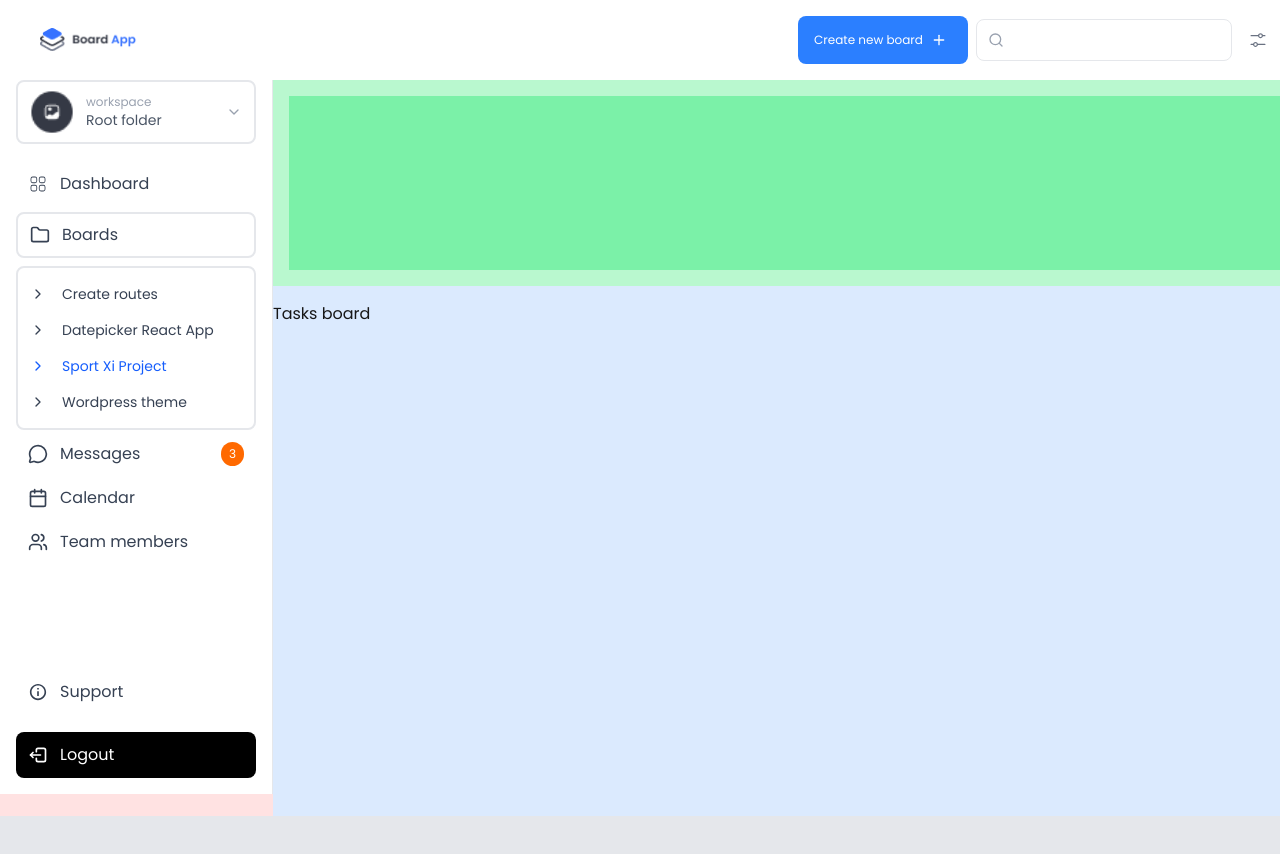
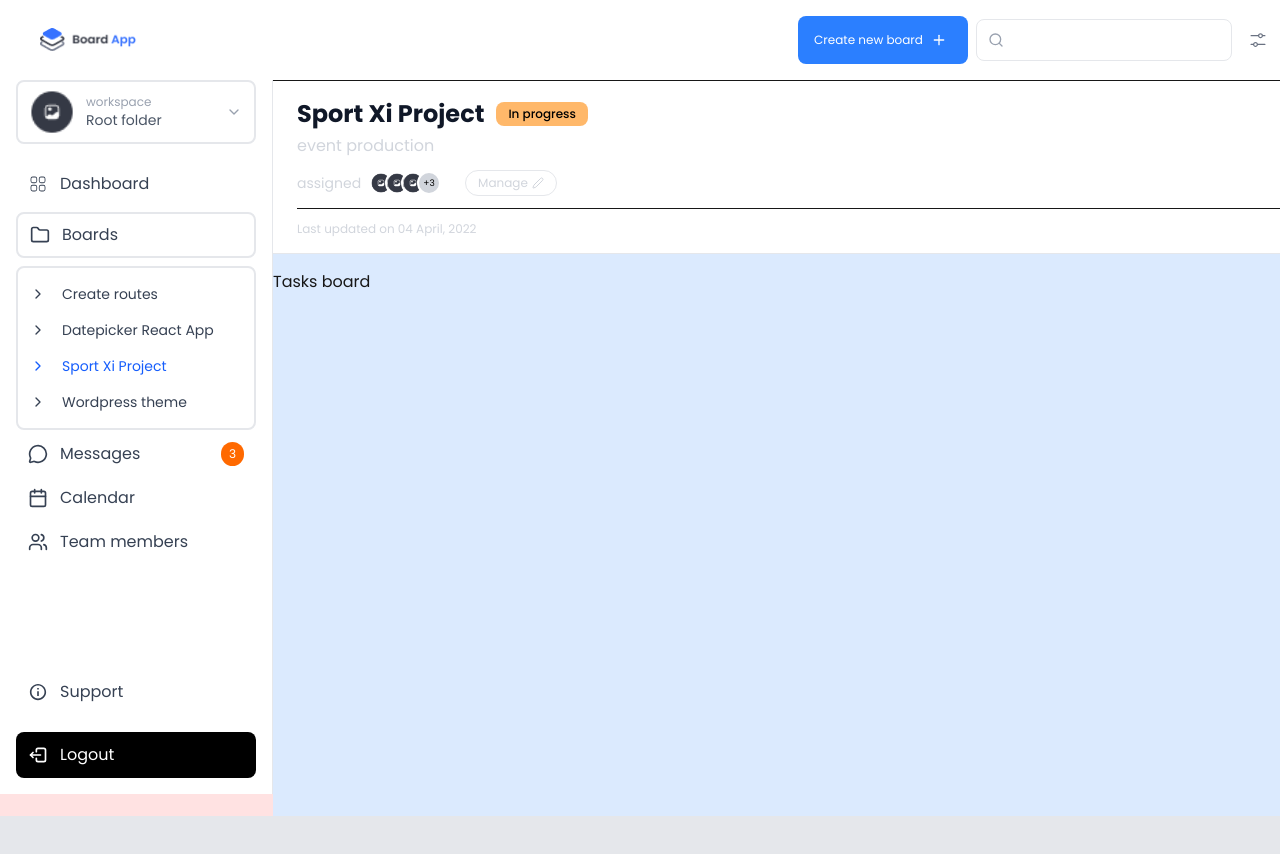
Before and after one commit to Afras-cyber/board-app, a Next.js app: page / in a window 1280 px wide. Shown: the top 854 px of the page. Built offline with nearby package versions, Linux system fonts and the light colour scheme.

Commit message:
Refactor ProjectHeader component layout and styles for improved UI consistency

```diff
--- a/src/app/page.tsx
+++ b/src/app/page.tsx
@@ -14,9 +14,11 @@ function page() {
           <Sidebar />
         </div>
         <div className="w-full h-full bg-blue-100 space-y-4 overflow-y-auto">
-          <div className="p-4 w-full bg-green-200">
-            <div className="h-[174px] w-full bg-green-300"></div>
-          </div>
+
+            <div className="h-[174px] w-full bg-green-300 border-t-1">
+              <ProjectHeader/>
+            </div>
+
           <div>Tasks board</div>
         </div>
       </div>
--- a/src/components/ProjectHeader.tsx
+++ b/src/components/ProjectHeader.tsx
@@ -1,44 +1,56 @@
 'use client';
 import { Search, Plus, Bell, Share, ChevronDown, Edit2, Users } from 'lucide-react';
 import { useTaskStore } from '@/lib/store/taskStore';
+import Image from 'next/image';
 
 export default function ProjectHeader() {
   const { searchQuery, setSearchQuery } = useTaskStore();
 
   return (
-    <div className="bg-white border-b border-gray-200 px-6 py-4">
+    <div className="bg-white border-b border-gray-200 px-6 py-4 h-full flex flex-col justify-center space-y-4 ">
       {/* Project Details */}
-      <div className="mt-6">
+      <div className="">
         <div className="flex items-start justify-between">
           <div>
             <div className="flex items-center space-x-3">
               <h1 className="text-2xl font-bold text-gray-900">Sport Xi Project</h1>
-              <span className="bg-yellow-100 text-yellow-700 px-3 py-1 rounded-full text-sm font-medium">
+              <span className="bg-orange-300 text-black px-3 py-1 rounded-lg text-xs font-medium">
                 In progress
               </span>
             </div>
-            <p className="text-gray-500 mt-1">event production</p>
+            <p className="text-gray-300 mt-1">event production</p>
 
-            <div className="flex items-center space-x-6 mt-3 text-sm text-gray-500">
+            <div className="flex  items-center space-x-6 mt-3 text-sm text-gray-500">
               <div className="flex items-center space-x-2">
-                <span>assigned</span>
-                <div className="flex -space-x-1">
-                  <div className="w-6 h-6 rounded-full bg-blue-500 border-2 border-white"></div>
-                  <div className="w-6 h-6 rounded-full bg-green-500 border-2 border-white"></div>
-                  <div className="w-6 h-6 rounded-full bg-red-500 border-2 border-white"></div>
-                  <span className="ml-2">+2</span>
+                <span className='text-gray-300'>assigned</span>
+                <div className="flex relative ">
+                {
+                  [1, 2, 3].map((user) => (
+                    <Image
+                      key={user}
+                      src={`/icons/user_profile.png`}
+                      alt={`User ${user}`}
+                      width={24}
+                      height={24}
+                      className="w-6 h-6 rounded-full border-2 border-white -ml-2 first:ml-0"
+                    />
+                  ))
+                }
+                  <div className="w-6 h-6 rounded-full border-2 border-white -ml-2 bg-gray-300 text-xs ">
+                    <span className="flex items-center justify-center h-full text-black text-[9px]">+3</span>
+                  </div>
                 </div>
               </div>
 
-              <div className="flex items-center space-x-1">
-                <span>Manage</span>
-                <Edit2 className="w-3 h-3" />
+              <div className="flex items-center space-x-1 border-1 rounded-full border-gray-200 px-3 py-1 cursor-pointer">
+                <span className='text-gray-300 text-xs'>Manage</span>
+                <Edit2 className="w-3 h-3 text-gray-300" />
               </div>
             </div>
-
-            <p className="text-xs text-gray-400 mt-2">Last updated on 04 April, 2022</p>
           </div>
         </div>
+            <hr className='my-3'/>
+            <p className="text-xs mt-2 text-gray-300">Last updated on 04 April, 2022</p>
       </div>
     </div>
   );
```
Also changed, not shown: 1 other file (tests, documents, lock files or other folders).
